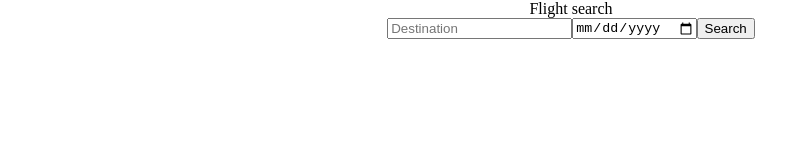
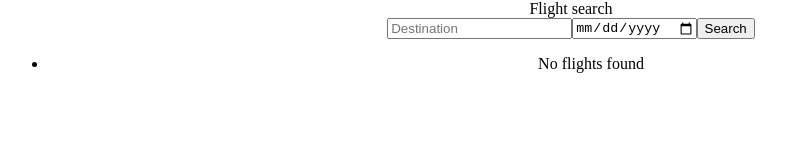
Before and after one commit to EdgarStrozzi/COMS3190-ASG3, a React app in the folder frontend/: page /flight-lookup in a window 1280 px wide. Shown: the top 160 px of the page, without its empty margins (69-855 px from the left). Built offline with nearby package versions, Linux system fonts and the light colour scheme; the HTML template or start-up script is replaced by a standard one.

Commit message:
added cards for each flight

```diff
--- a/frontend/src/components/FlightLookup.jsx
+++ b/frontend/src/components/FlightLookup.jsx
@@ -3,6 +3,8 @@ import { useNavigate } from "react-router-dom";
 
 const FlightLookup = () => {
     const navigate = useNavigate();
+    const [flights, setFlights] = useState([]);
+
     const [formData, setFormData] = useState({
         destination: "",
         date: "",
@@ -28,6 +30,7 @@ const FlightLookup = () => {
 
             const data = await response.json();
             console.log("Flight results:", data);
+            setFlights(data);
 
         } catch (error) {
             console.error("Error fetching flights:", error);
@@ -68,6 +71,35 @@ const FlightLookup = () => {
         </div>
         </div>
         </form>
+        <div className="list">
+
+            <div className="mt-6 text-white">
+                <ul role="list" className="divide-y divide-gray-100">
+  {flights.length === 0 ? (
+    <li>
+    <p>No flights found</p>
+    </li>
+  ) : (
+    flights.map((f) => (
+        <li key={f.id} className="flex justify-between gap-x-6 py-5">
+      <div className="flex min-w-0 gap-x-4">
+        <div className="min-w-0 flex-auto">
+        <p className="text-sm/6 font-semibold text-gray-900">{f.flightNumber} — {f.origin} → {f.destination}</p>
+        <p className="mt-1 truncate text-xs/5 text-gray-500">Departs: {f.departureTime}</p>
+        <p className="mt-1 truncate text-xs/5 text-gray-500">Arrives: {f.arrivalTime}</p>
+        <p className="mt-1 truncate text-xs/5 text-gray-500">{f.seats.economy.available} economy seats at ${f.seats.economy.price}</p>
+        <p className="mt-1 truncate text-xs/5 text-gray-500">{f.seats.premiumEconomy.available} premium economy seats at ${f.seats.premiumEconomy.price}</p>
+        <p className="mt-1 truncate text-xs/5 text-gray-500">{f.seats.firstClass.available} first class seats at ${f.seats.firstClass.price}</p>
+        </div>
+        </div>
+      </li>
+
+    ))
+  )}
+  </ul>
+</div>
+
+        </div>
         </div>
     )
 }
```
